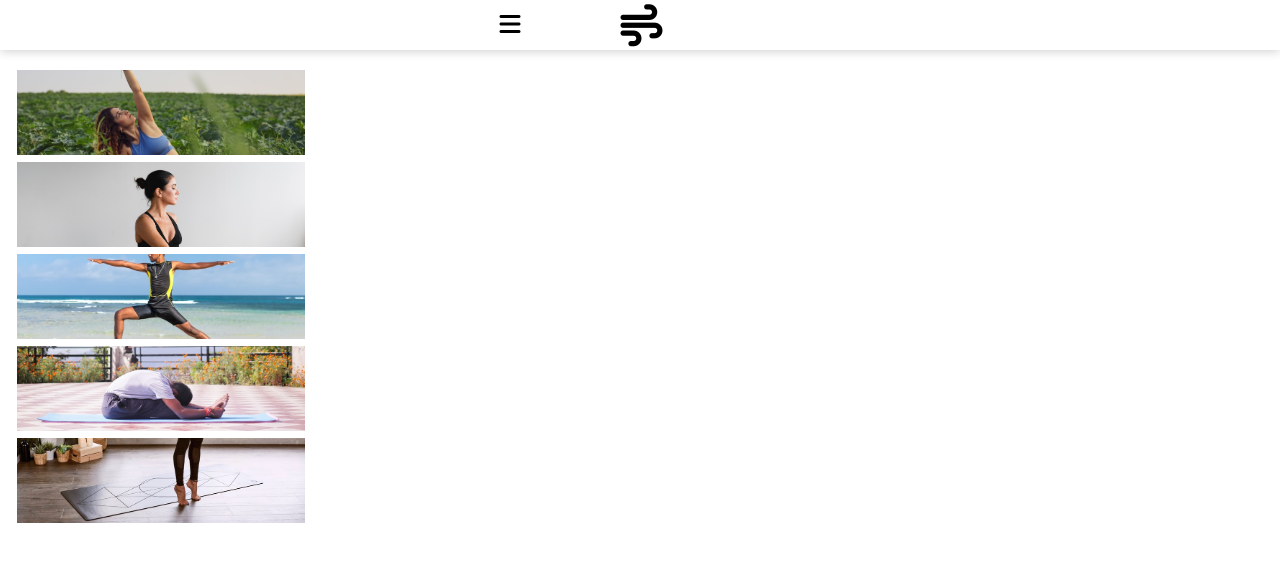
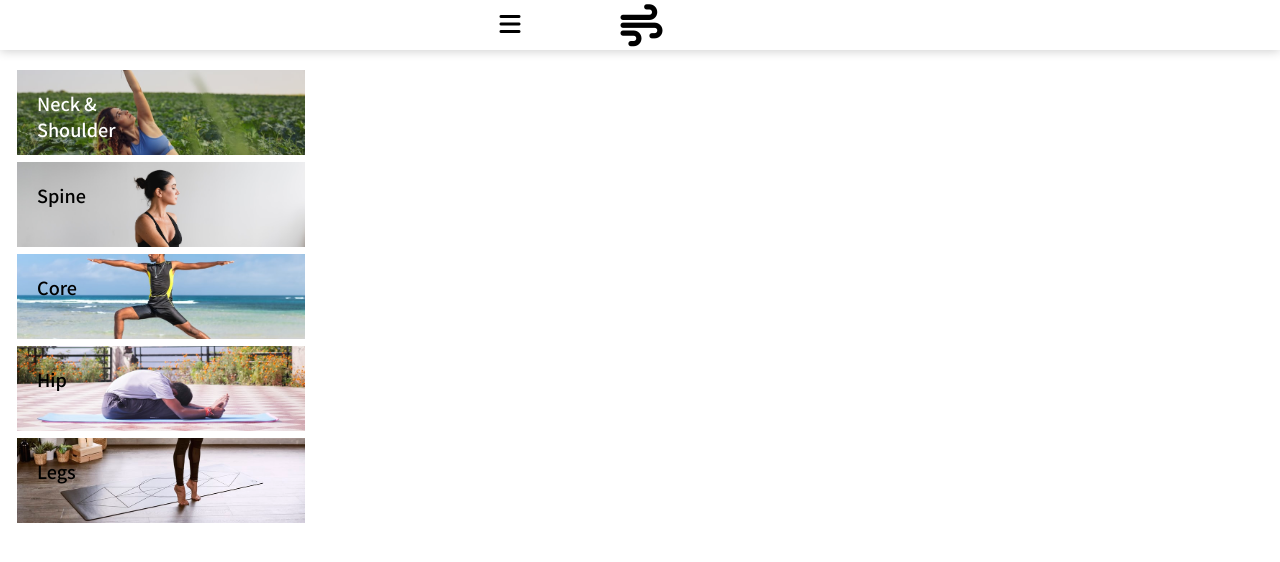
Before and after one commit to mmyeon/free-yoga-camp, a React (Create React App) app: page /#/ in a window 1280 px wide. Shown: the top 562 px of the page. Built offline with nearby package versions, Linux system fonts and the light colour scheme.

Commit message:
이미지 object-position props로 전달

```diff
--- a/src/components/Item.scss
+++ b/src/components/Item.scss
@@ -12,6 +12,7 @@
   margin: 7px 17px;
 
   div {
+    position: absolute;
     margin-bottom: 15px;
     font-size: 18px;
     color: rgb(0, 0, 0);
@@ -21,7 +22,6 @@
 img {
   position: absolute;
   object-fit: cover;
-  object-position: 10% 50%;
   width: 288px;
   height: 85px;
 
@@ -32,3 +32,14 @@ img {
   //   }
   // }
 }
+
+.text {
+  top: 20px;
+  left: 20px;
+}
+
+.title {
+  div {
+    color: white;
+  }
+}
```
